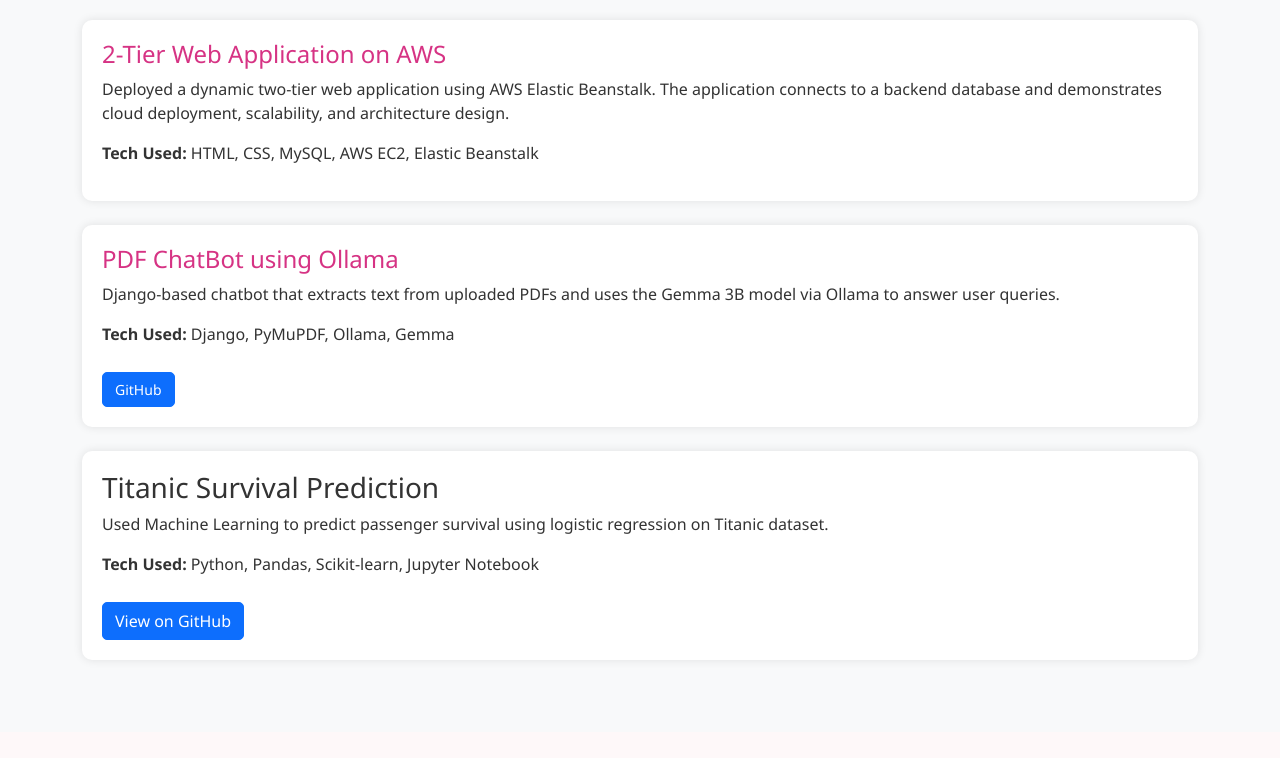
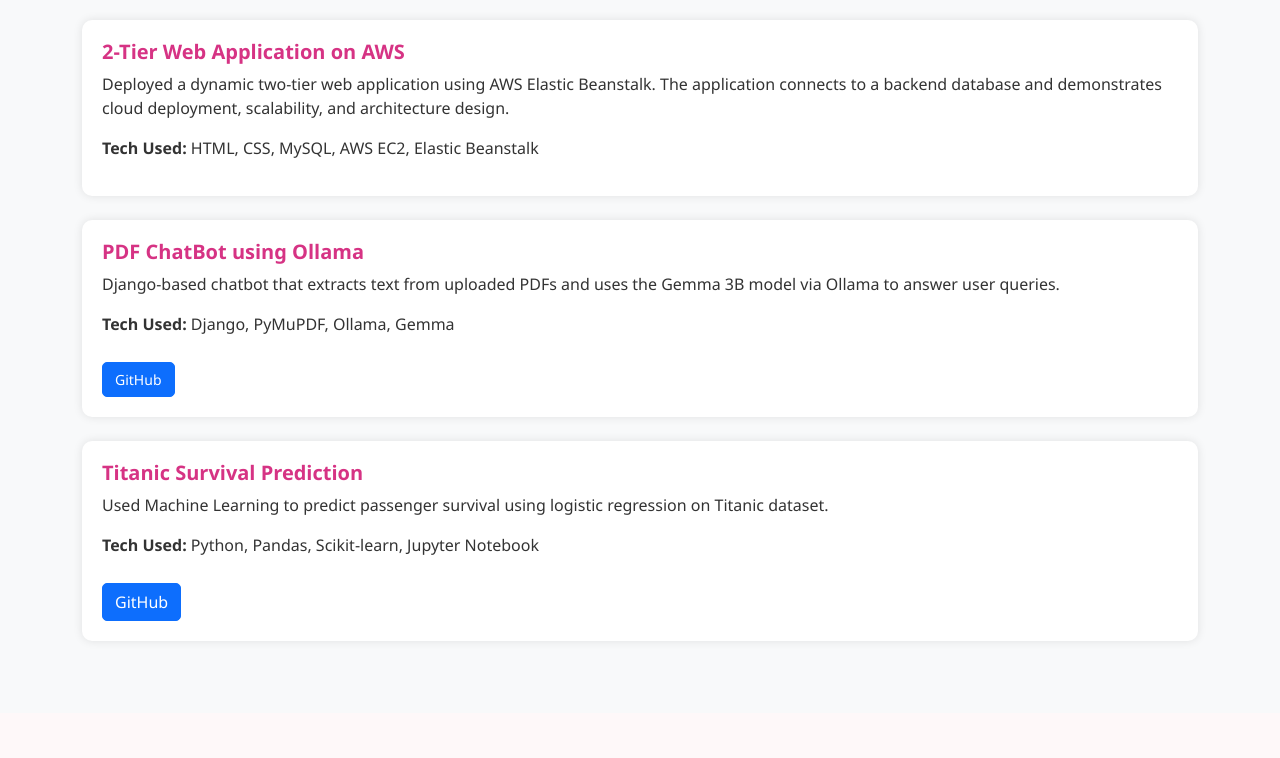
Before and after one commit to shamili-surya/portfolio, a plain HTML site: page index.html in a window 1280 px wide. Shown: the part 718-1476 px from the top of the page. Drawn offline with nearby package versions, Linux system fonts and the light colour scheme.

Commit message:
Updated project title colors and layout consistency

```diff
--- a/index.html
+++ b/index.html
@@ -69,10 +69,10 @@
 
     <!-- Titanic ML Project -->
 <div class="project-box mb-4">
-  <h3>Titanic Survival Prediction</h3>
+  <h4>Titanic Survival Prediction</h4>
   <p>Used Machine Learning to predict passenger survival using logistic regression on Titanic dataset.</p>
   <p><strong>Tech Used:</strong> Python, Pandas, Scikit-learn, Jupyter Notebook</p>
-  <a href="https://github.com/shamili-surya/titanic-ml" target="_blank" class="btn btn-primary">View on GitHub</a>
+  <a href="https://github.com/shamili-surya/titanic-ml" target="_blank" class="btn btn-primary">GitHub</a>
 </div>
 
   </div>
--- a/style.css
+++ b/style.css
@@ -17,6 +17,8 @@
 
 .project-box h4 {
   color: #d63384;
+  font-size: 20px;
+  font-weight: bold;
 }
 
 .btn {
```
